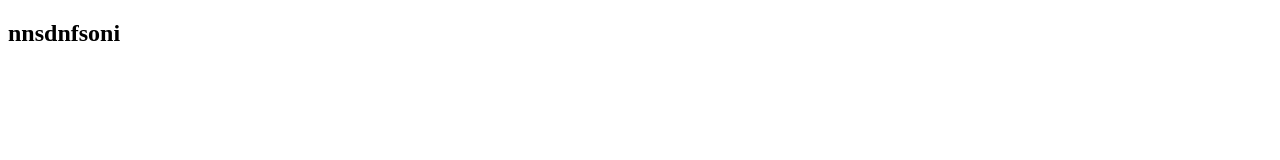
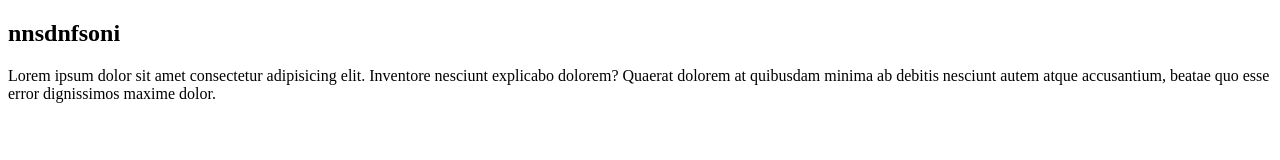
Before and after one commit to Terri04/g200, a plain HTML site: page index.html in a window 1280 px wide. Drawn offline with Linux system fonts and the light colour scheme.

Commit message:
prvni odstavec

```diff
--- a/index.html
+++ b/index.html
@@ -6,5 +6,8 @@
 </head>
 <body>
     <h2>nnsdnfsoni</h2>
+    <p>Lorem ipsum dolor sit amet consectetur adipisicing elit. Inventore nesciunt explicabo dolorem? Quaerat dolorem at
+        quibusdam minima ab debitis nesciunt autem atque accusantium, beatae quo esse error dignissimos maxime dolor.
+    </p>
 </body>
 </html>
```
